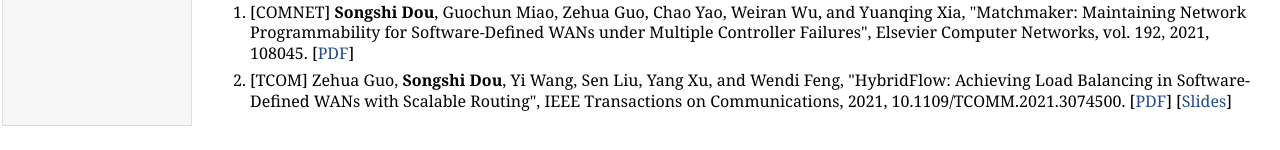
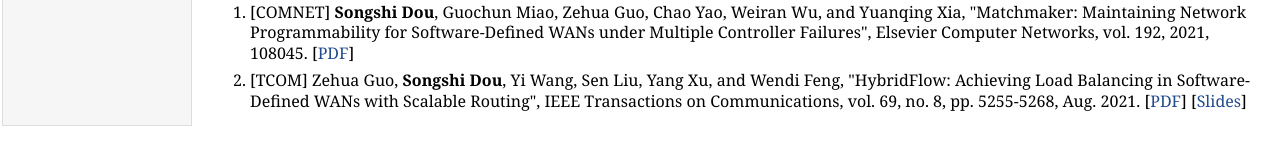
Before and after one commit to songshidou/songshidou.github.io, a plain HTML site: page publications.html in a window 1280 px wide. Shown: the part 282-432 px from the top of the page. Drawn offline with Linux system fonts and the light colour scheme.

Commit message:
Add files via upload

```diff
--- a/publications.html
+++ b/publications.html
@@ -34,7 +34,7 @@
 <ol>
 <li><p>[COMNET] <b>Songshi Dou</b>, Guochun Miao, Zehua Guo, Chao Yao, Weiran Wu, and Yuanqing Xia, "Matchmaker: Maintaining Network Programmability for Software-Defined WANs under Multiple Controller Failures", Elsevier Computer Networks, vol. 192, 2021, 108045. [<a href="PDF/21Matchmaker.pdf">PDF</a>]</p>
 </li>
-<li><p>[TCOM] Zehua Guo, <b>Songshi Dou</b>, Yi Wang, Sen Liu, Yang Xu, and Wendi Feng, "HybridFlow: Achieving Load Balancing in Software-Defined WANs with Scalable Routing", IEEE Transactions on Communications, 2021, 10.1109/TCOMM.2021.3074500.  [<a href="PDF/21HybridFlow.pdf">PDF</a>] [<a href="SLIDES/21HybridFlow_slides.pdf">Slides</a>]</p>
+<li><p>[TCOM] Zehua Guo, <b>Songshi Dou</b>, Yi Wang, Sen Liu, Yang Xu, and Wendi Feng, "HybridFlow: Achieving Load Balancing in Software-Defined WANs with Scalable Routing", IEEE Transactions on Communications, vol. 69, no. 8, pp. 5255-5268, Aug. 2021.  [<a href="PDF/21HybridFlow.pdf">PDF</a>] [<a href="SLIDES/21HybridFlow_slides.pdf">Slides</a>]</p>
 </li>
 </ol>
 </td>
```
Also changed, not shown: 3 other files.
